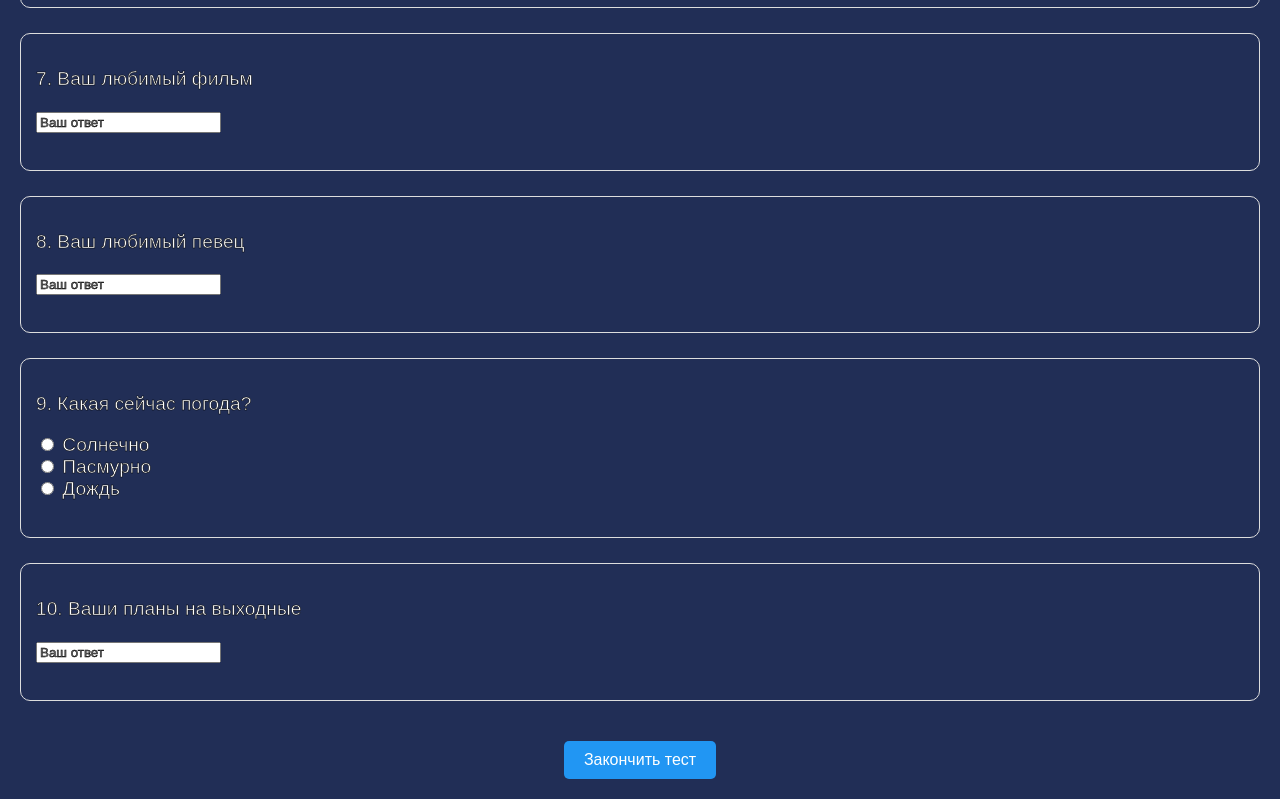
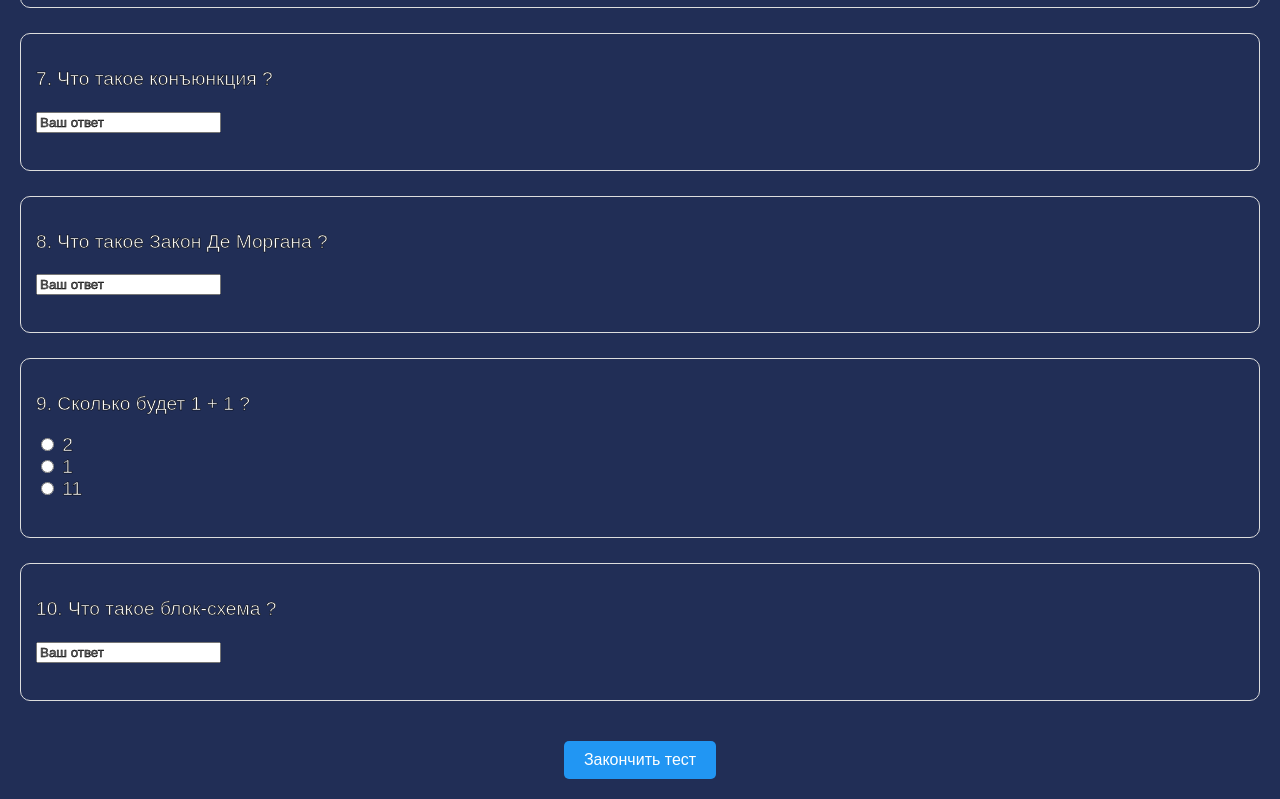
Before and after one commit to MyNameIsMoran14/cubok-pervasha, a plain HTML site: page index.html in a window 1280 px wide. Shown: the part 1320-2119 px from the top of the page. Drawn offline with nearby package versions, Linux system fonts and the light colour scheme.

Commit message:
СОЛЬ В ПИТЕРЕ

```diff
--- a/index.html
+++ b/index.html
@@ -70,30 +70,30 @@
 
   <!-- 7. поле ввода -->
   <div class="question">
-    <p>7. Ваш любимый фильм</p>
+    <p>7. Что такое конъюнкция ?</p>
     <input type="text" name="q7" placeholder="Ваш ответ"><br><br>
 
   </div>
 
   <!-- 8. поле ввода -->
   <div class="question">
-    <p>8. Ваш любимый певец</p>
+    <p>8. Что такое Закон Де Моргана ?</p>
     <input type="text" name="q8" placeholder="Ваш ответ"><br><br>
 
   </div>
 
   <!-- 9. с выбором -->
   <div class="question">
-    <p>9. Какая сейчас погода?</p>
-    <label><input type="radio" name="q9" value="солнечно"> Солнечно</label><br>
-    <label><input type="radio" name="q9" value="пасмурно"> Пасмурно</label><br>
-    <label><input type="radio" name="q9" value="дождь"> Дождь</label><br><br>
+    <p>9. Сколько будет 1 + 1 ?</p>
+    <label><input type="radio" name="q9" value="солнечно"> 2</label><br>
+    <label><input type="radio" name="q9" value="пасмурно"> 1</label><br>
+    <label><input type="radio" name="q9" value="дождь"> 11</label><br><br>
 
   </div>
 
   <!-- 10. поле ввода -->
   <div class="question">
-    <p>10. Ваши планы на выходные</p>
+    <p>10. Что такое блок-схема ?</p>
     <input type="text" name="q10" placeholder="Ваш ответ"><br><br>
 
   </div>
```
